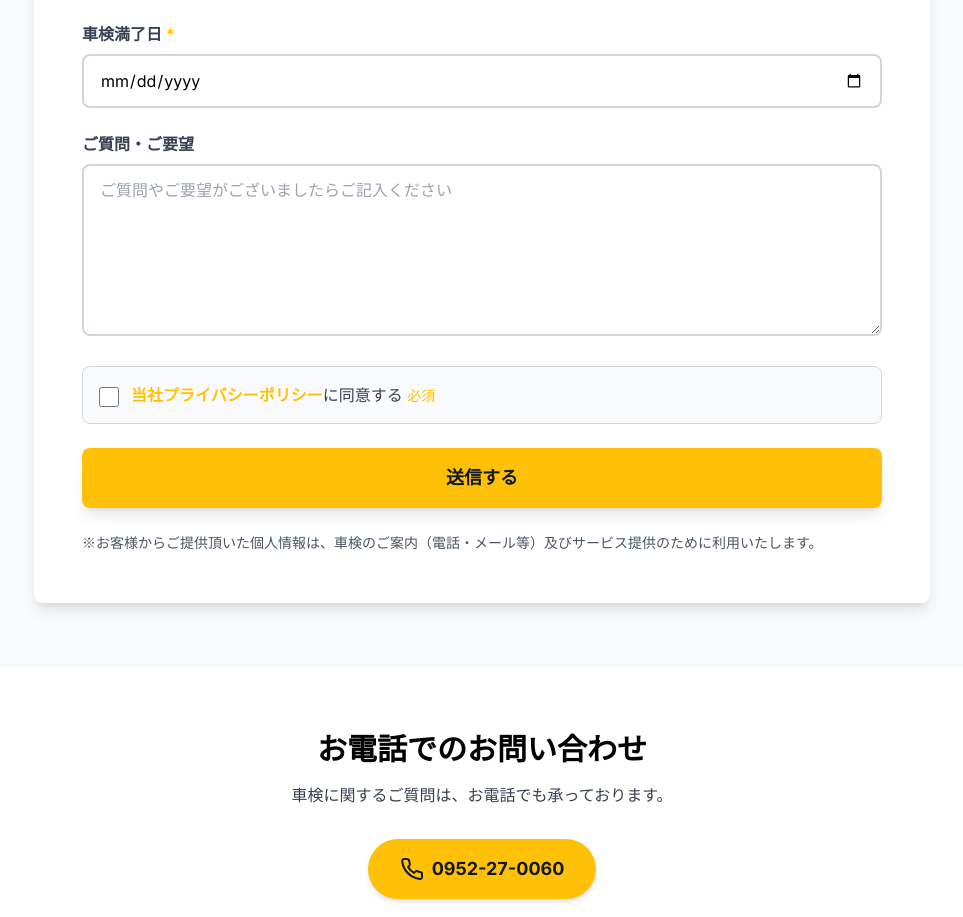
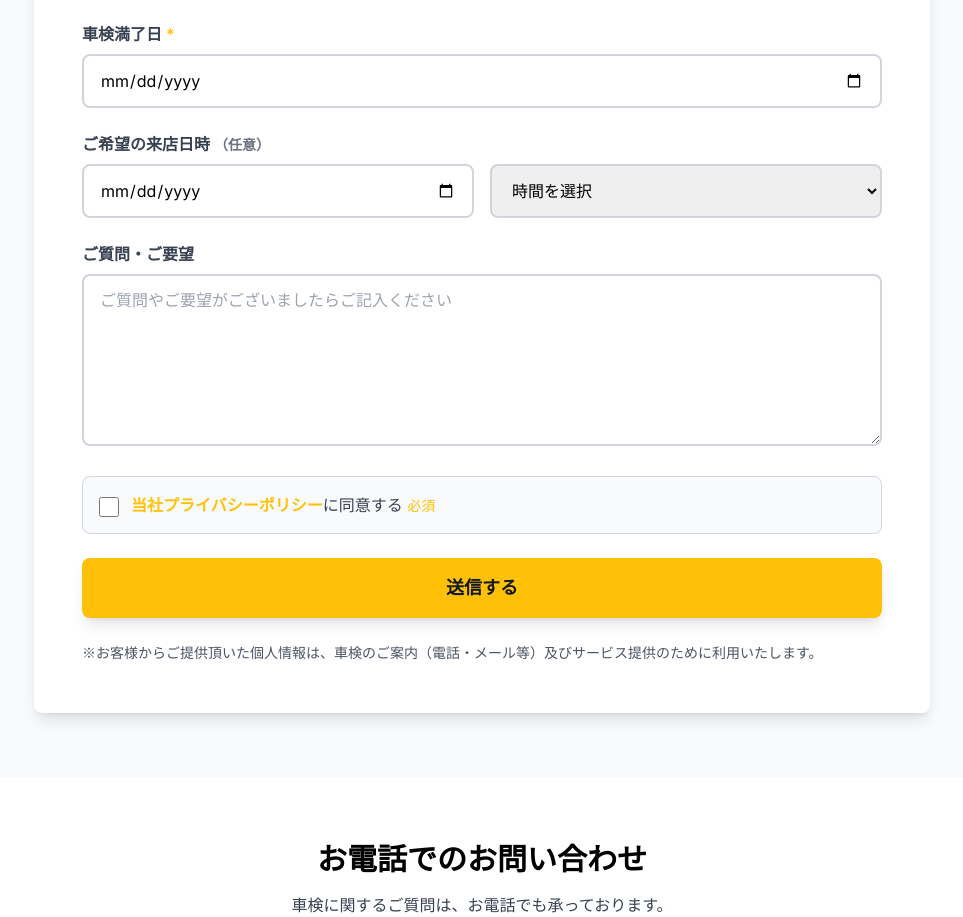
Before and after one commit to homepagebusinessfc-debug/homepage-business-project, a Next.js app: page /inspection in a window 1280 px wide. Shown: the part 2962-3879 px from the top of the page, without its empty margins (158-1121 px from the left). Built offline with nearby package versions, Linux system fonts and the light colour scheme.

Commit message:
Update page.tsx

```diff
--- a/app/inspection/page.tsx
+++ b/app/inspection/page.tsx
@@ -256,6 +256,39 @@ export default function InspectionPage() {
                 />
               </div>
 
+              <div>
+  <label className="block text-gray-700 font-semibold mb-2">
+    ご希望の来店日時 <span className="text-gray-500 text-sm">（任意）</span>
+  </label>
+  <div className="grid grid-cols-2 gap-4">
+    <input
+      type="date"
+      name="preferredDate"
+      value={formData.preferredDate}
+      onChange={handleChange}
+      className="px-4 py-3 border-2 border-gray-300 rounded-lg focus:border-kacchau focus:outline-none"
+    />
+    <select
+      name="preferredTime"
+      value={formData.preferredTime}
+      onChange={handleChange}
+      className="px-4 py-3 border-2 border-gray-300 rounded-lg focus:border-kacchau focus:outline-none"
+    >
+      <option value="">時間を選択</option>
+      <option value="09:00-10:00">9:00〜10:00</option>
+      <option value="10:00-11:00">10:00〜11:00</option>
+      <option value="11:00-12:00">11:00〜12:00</option>
+      <option value="12:00-13:00">12:00〜13:00</option>
+      <option value="13:00-14:00">13:00〜14:00</option>
+      <option value="14:00-15:00">14:00〜15:00</option>
+      <option value="15:00-16:00">15:00〜16:00</option>
+      <option value="16:00-17:00">16:00〜17:00</option>
+      <option value="17:00-18:00">17:00〜18:00</option>
+      <option value="18:00-19:00">18:00〜19:00</option>
+    </select>
+  </div>
+</div>
+
               {/* ご質問・ご要望 */}
               <div>
                 <label className="block text-gray-700 font-semibold mb-2">
```
